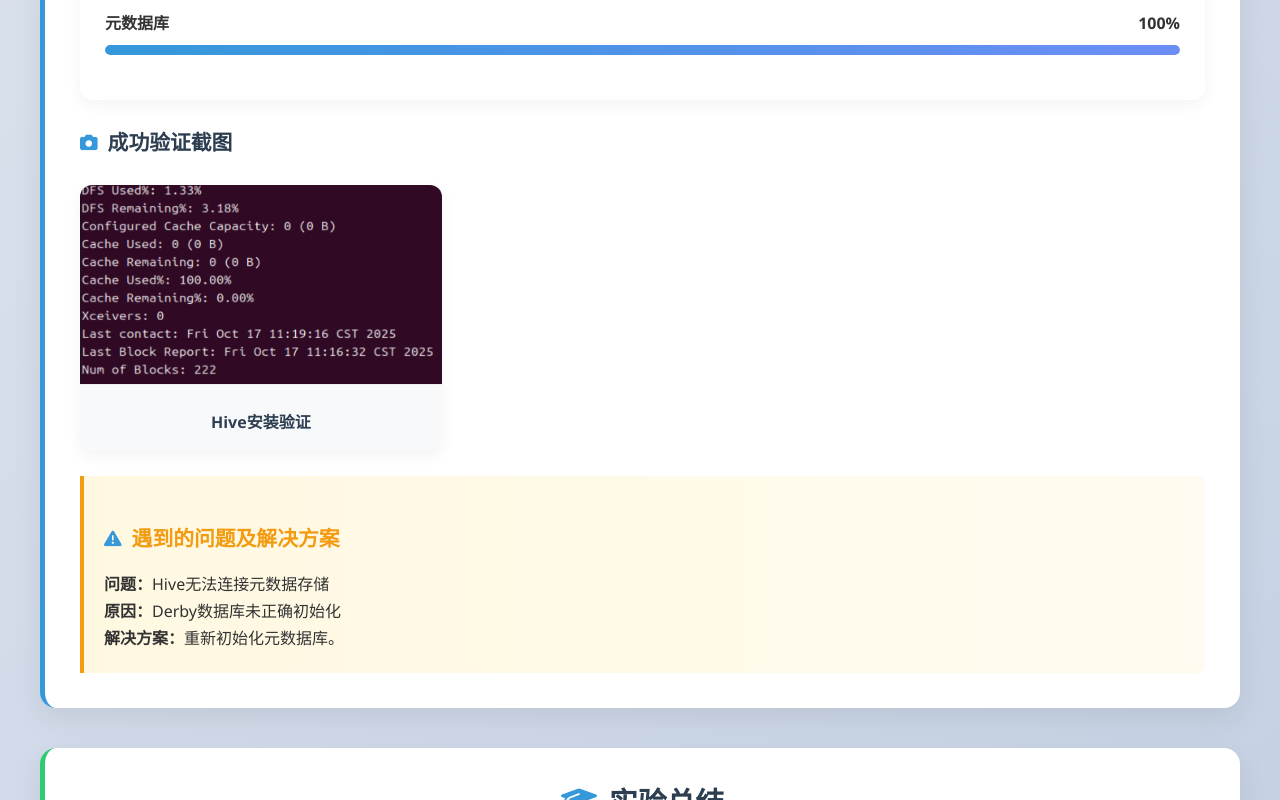
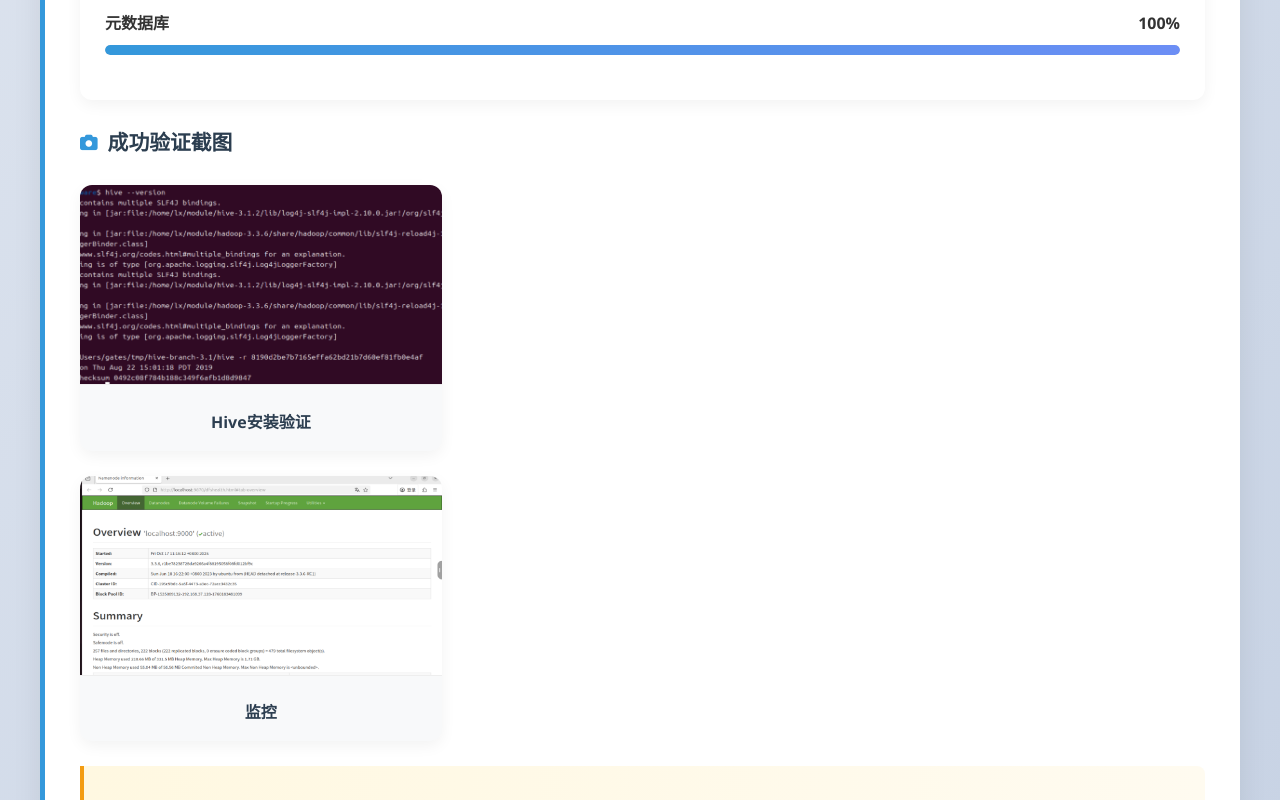
Before and after one commit to lx458/LXXN, a plain HTML site: page index.html in a window 1280 px wide. Shown: the part 3141-3941 px from the top of the page. Drawn offline with Linux system fonts and the light colour scheme.

Commit message:
Update index.html

```diff
--- a/index.html
+++ b/index.html
@@ -394,7 +394,7 @@
                             <div class="screenshot-caption">Hadoop安装验证</div>
                         </div>
                         <div class="screenshot-item">
-                            <img src="图片2.png" alt="HDFS服务状态" class="screenshot-img">
+                            <img src="图片3.png" alt="HDFS服务状态" class="screenshot-img">
                             <div class="screenshot-caption">HDFS服务状态</div>
                         </div>
                     </div>
@@ -520,11 +520,17 @@ DFS Remaining%: 3.18%
 
                     <div class="screenshot-gallery">
                         <div class="screenshot-item">
-                            <img src="图片3.png" alt="Hive安装验证" class="screenshot-img">
+                            <img src="图片5.png" alt="Hive安装验证" class="screenshot-img">
                             <div class="screenshot-caption">Hive安装验证</div>
                         </div>
                     </div>
 
+                     <div class="screenshot-gallery">
+                        <div class="screenshot-item">
+                            <img src="图片4.png" alt="监控" class="screenshot-img">
+                            <div class="screenshot-caption">监控</div>
+                        </div>
+                    </div>
                     <div class="problem-section">
                         <h3><i class="fas fa-exclamation-triangle"></i> 遇到的问题及解决方案</h3>
                         <p><strong>问题：</strong>Hive无法连接元数据存储</p>
```
